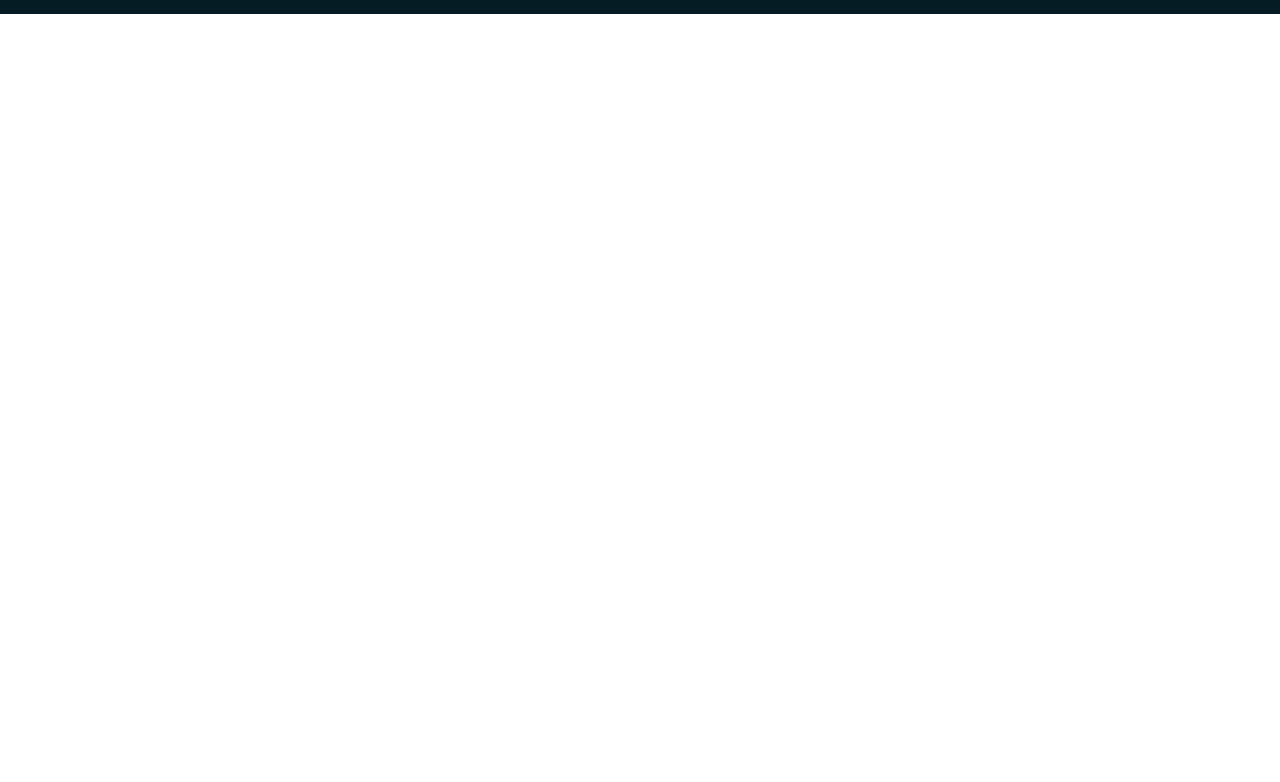
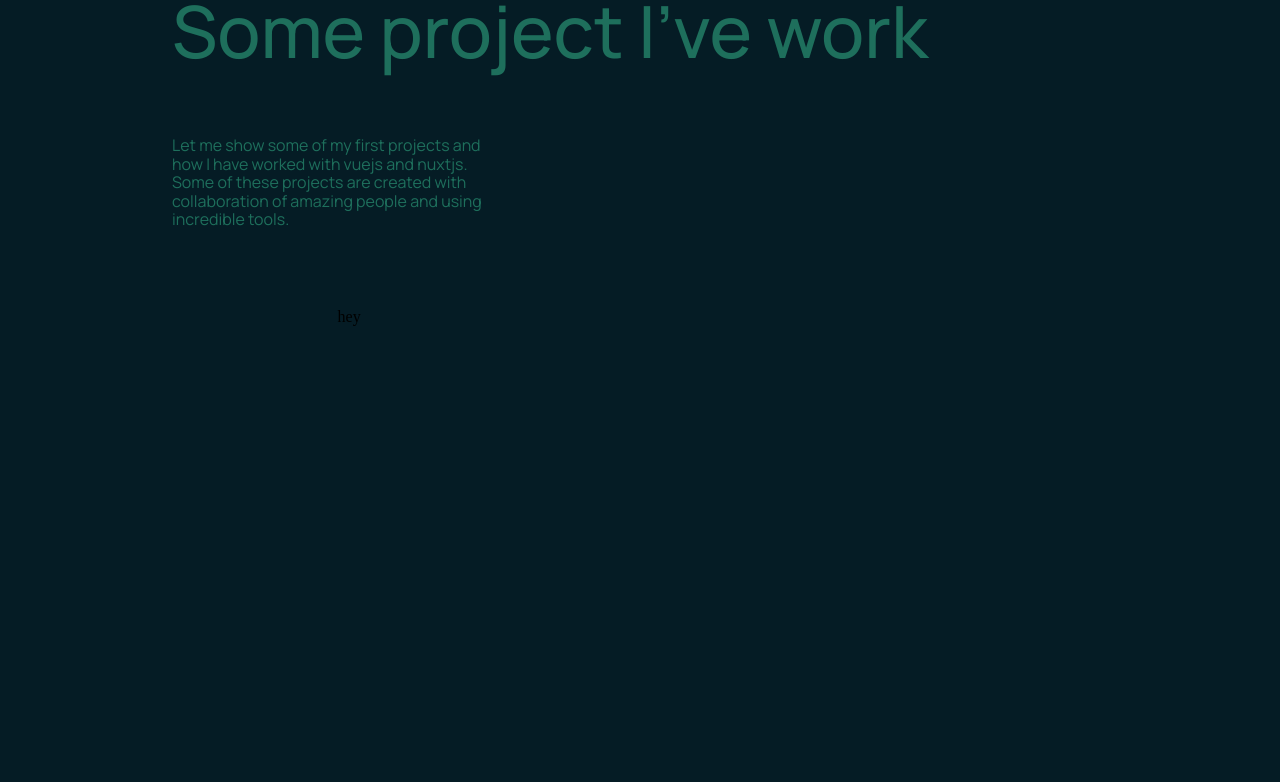
Before and after one commit to platzi/curso-arquitecturas-css-proyecto-2, a Vue app: page / in a window 1280 px wide. Shown: the part 958-1740 px from the top of the page. Before the commit the page ends 972 px from the top, so only its background shows below. Built offline with nearby package versions, Linux system fonts and the light colour scheme.

Commit message:
feat: portofolio section finished

```diff
--- a/src/components/global/TheSectionPointer.vue
+++ b/src/components/global/TheSectionPointer.vue
@@ -9,7 +9,7 @@ const beforeStickIntro = (el) => {
 };
 const stickIntro = (el, done) => {
   gsap.to(el, {
-    Y: 0,
+    y: 0,
     scaleY: 1,
     duration: 1,
     opacity: 1,
--- a/src/components/index/MyPortfolio.vue
+++ b/src/components/index/MyPortfolio.vue
@@ -1,17 +1,61 @@
+<script setup>
+import { toRefs, defineProps, onMounted } from "vue";
+// import { defineProps ,onMounted } from "vue";
+import gsap from "gsap";
+import { ScrollTrigger } from "gsap/ScrollTrigger";
+import ProjectCard from "../cards/ProjectCard.vue";
+
+const props = defineProps({
+  projects: {
+    type: Array,
+    required: true
+  }
+})
+
+const { projects } = toRefs(props)
+
+function projectAnimation() {
+  gsap.registerPlugin(ScrollTrigger);
+  gsap.defaults({
+    ease: "none",
+    duration: 5,
+  });
+  const projects = gsap.timeline();
+  projects.from(".project", { yPercent: 100, opacity: 0 });
+  ScrollTrigger.create({
+    animation: projects,
+    trigger: "#projectContainer",
+    start: "top top",
+    end: "bottom",
+    scrub: true,
+  });
+}
+
+onMounted(() => {
+  document.onreadystatechange = () => {
+    if (document.readyState == "complete") {
+      projectAnimation();
+      ScrollTrigger.refresh();
+    }
+  };
+});
+</script>
+
 <template>
   <section class="portfolioSection">
     <div id="projectContainer" class="portfolioContent">
-      <h2 class="portfolioTitle">MY FREELANCE PORTFOLIO</h2>
+      <h2 class="portfolioTitle">Some project I've work</h2>
       <div>
         <p>
-          Let me show some of my freelance projects and how I have worked with
+          Let me show some of my first projects and how I have worked with
           vuejs and nuxtjs. Some of these projects are created with
           collaboration of amazing people and using incredible tools.
         </p>
       </div>
     </div>
     <div v-if="projects.length" class="projects-container">
-      <project-card
+      hey
+      <ProjectCard
         v-for="(project, index) in projects"
         :key="index"
         :title="project.name"
@@ -30,58 +74,13 @@
   </section>
 </template>
 
-<script>
-import ProjectCard from "../cards/ProjectCard.vue";
-import { onMounted } from "vue";
-import gsap from "gsap";
-import { ScrollTrigger } from "gsap/ScrollTrigger";
-export default {
-  components: {
-    ProjectCard,
-  },
-  props: {
-    projects: Array,
-  },
-  setup() {
-    const projectsMounted = onMounted(() => {
-      document.onreadystatechange = () => {
-        if (document.readyState == "complete") {
-          projectAnimation();
-          ScrollTrigger.refresh();
-          console.log("Estamos listos")
-        }
-      };
-    });
-
-    function projectAnimation() {
-      gsap.registerPlugin(ScrollTrigger);
-      gsap.defaults({
-        ease: "none",
-        duration: 5,
-      });
-      const projects = gsap.timeline();
-      projects.from(".project", { yPercent: 200, opacity: 0 });
-      ScrollTrigger.create({
-        animation: projects,
-        trigger: "#projectContainer",
-        start: "top top",
-        end: "+=100",
-        scrub: true,
-        markers: true
-      });
-    }
-
-    return {
-      projectsMounted,
-    };
-  },
-};
-</script>
-
 <style scoped>
 .portfolioSection {
   margin: 3rem 0;
   padding: 0 0.5rem;
+  display: flex;
+  flex-direction: column;
+  align-items: flex-end;
 }
 
 .portfolioContent {
@@ -122,12 +121,14 @@ export default {
   max-width: 21.25rem;
   text-align: left;
   font-weight: 400;
-  /* letter-spacing: -4%; */
 }
 
 .projects-container {
-  width: 100%;
+  width: 80%;
   margin: 32px 0;
+  display: flex;
+  flex-direction: column;
+  gap: 80px;
 }
 
 .projects-link-container {
--- a/src/views/Home.vue
+++ b/src/views/Home.vue
@@ -2,8 +2,8 @@
   <div class="general-container">
     <the-cursor :xCursorPosition="xPosition" :yCursorPosition="yPosition" />
     <hero-section id="indexhero" />
-    <!-- <my-portfolio :projects="projects" id="indexportfolio" />
-    <stack />
+    <my-portfolio :projects="projects" id="indexportfolio" />
+    <!-- <stack />
     <about-me id="indexabout" />
     <contact-section class="" id="indexcontact" /> -->
   </div>
@@ -11,7 +11,7 @@
 
 <script>
 import HeroSection from "../components/index/HeroSection.vue";
-// import MyPortfolio from "../components/index/MyPortfolio.vue";
+import MyPortfolio from "../components/index/MyPortfolio.vue";
 // import Stack from "../components/index/Stack.vue";
 // import ContactSection from "../components/index/ContactSection.vue";
 // import TheCursor from "../components/global/TheCursor.vue";
@@ -22,7 +22,7 @@ export default {
   name: "Home",
   components: {
     HeroSection,
-    // MyPortfolio,
+    MyPortfolio,
     // Stack,
     // ContactSection,
     // TheCursor,
```
